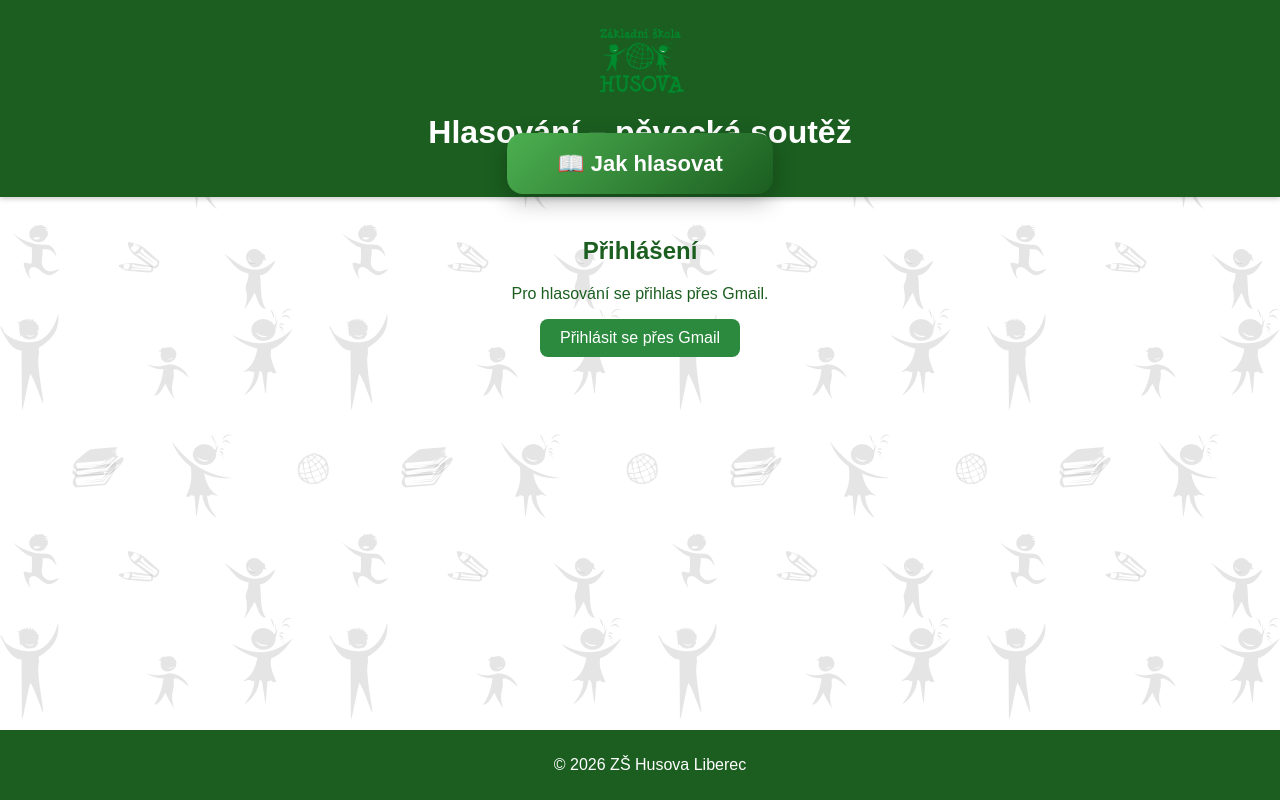
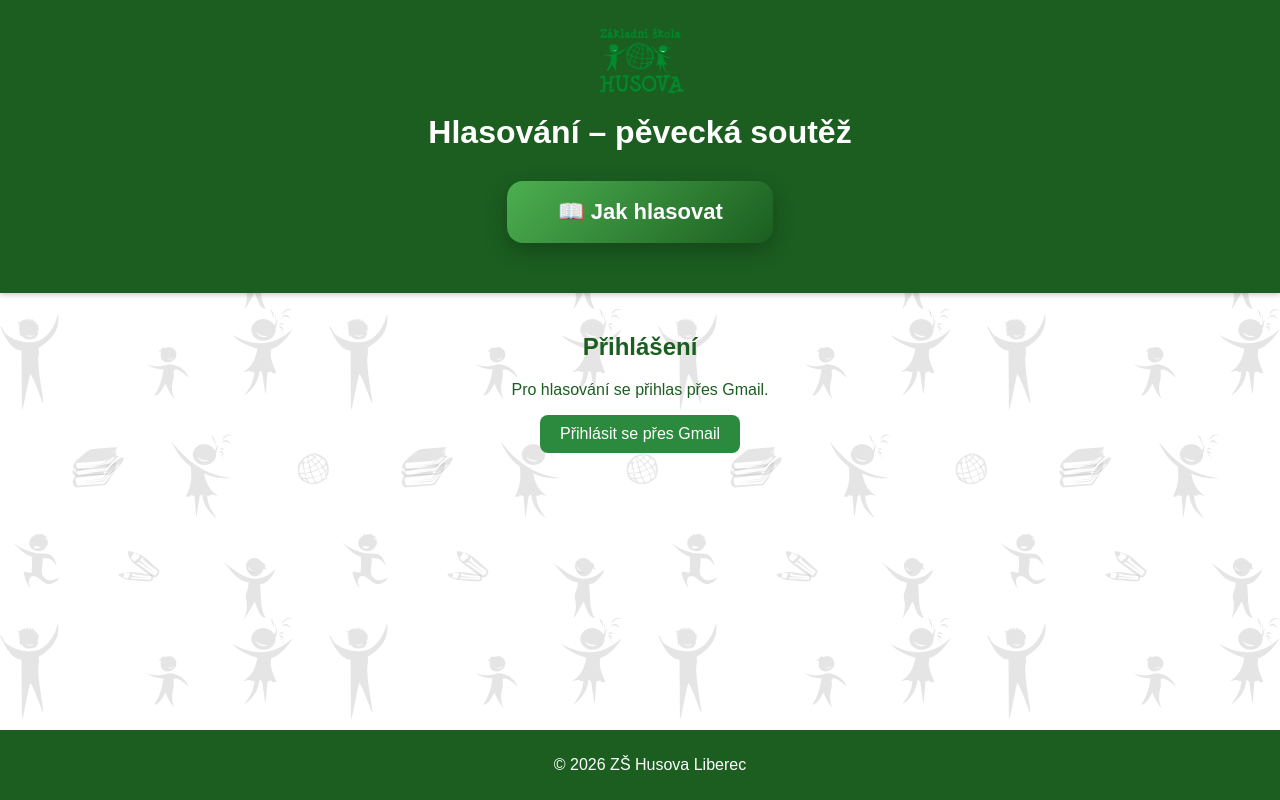
Before and after one commit to Listcz4638/Vote-Husova, a website: page public/index.html in a window 1280 px wide. Drawn offline with Linux system fonts and the light colour scheme; no server answers.

Commit message:
mozna fix

```diff
--- a/public/index.html
+++ b/public/index.html
@@ -8,23 +8,22 @@
   <link rel="icon" href="/husovalogo.png" type="image/png">
 </head>
 
-<body>
-  <header class="top-bar">
-    <div class="left">
-      <img src="logo.png" alt="Logo školy" class="logo" />
-      <h1>Hlasování – pěvecká soutěž</h1>
+<header class="top-bar">
+  <div class="left">
+    <img src="logo.png" alt="Logo školy" class="logo" />
+    <h1>Hlasování – pěvecká soutěž</h1>
+
+    <div class="how-container">
+      <a href="..." target="_blank" class="how-btn">
+        📖 Jak hlasovat
+      </a>
     </div>
 
-      <button id="logoutBtn" class="logout-btn hidden" type="button">
+  </div>
+
+  <button id="logoutBtn" class="logout-btn hidden" type="button">
     ⎋ Odhlásit
   </button>
-
-    <a href="https://docs.google.com/document/d/16h3wyAZvtzj6oEhbpVH42l2s8swmuKxwvHg5KClqmOI/edit?usp=sharing"
-     target="_blank"
-     class="how-btn">
-     📖 Jak hlasovat
-  </a>
-</div>
 </header>
 
   <main>
```
